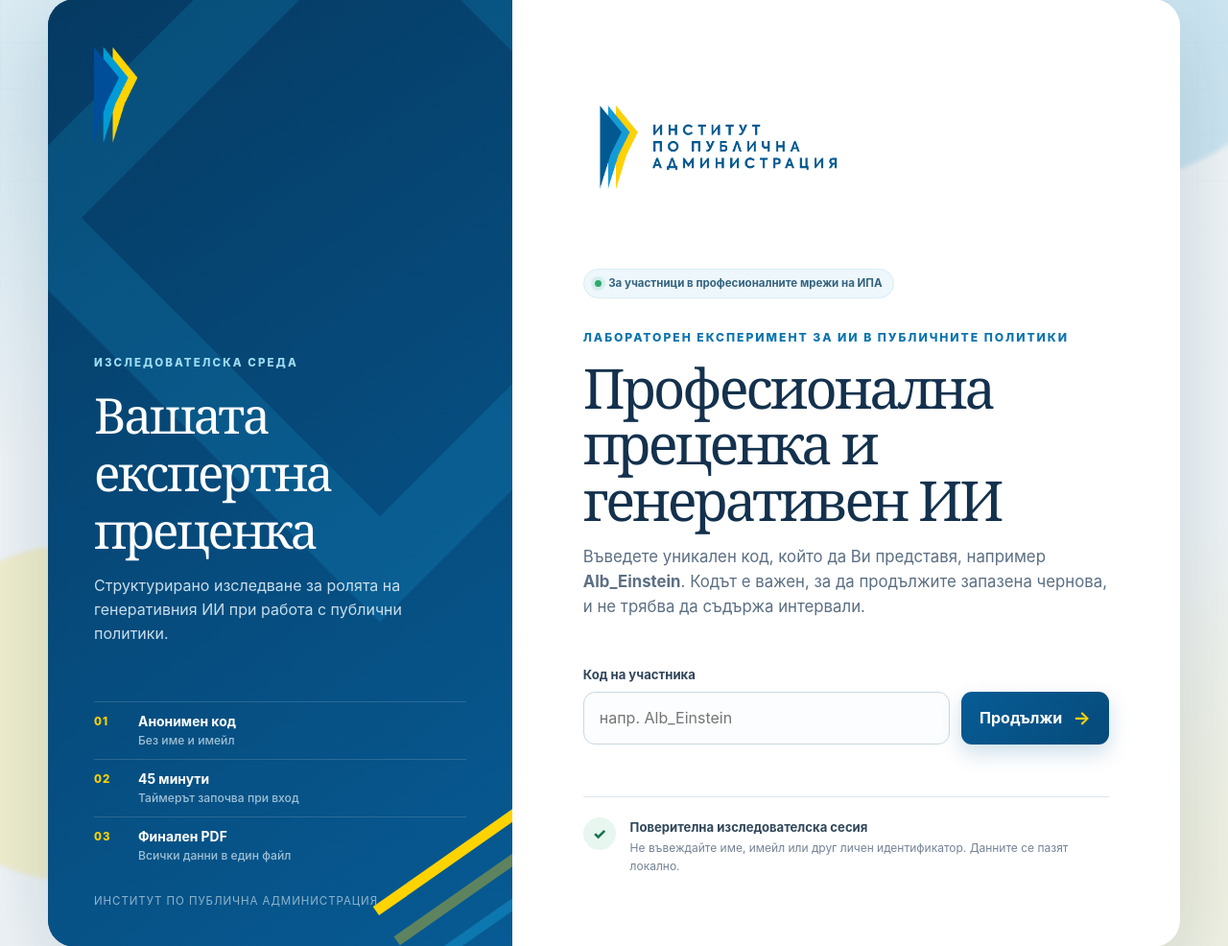
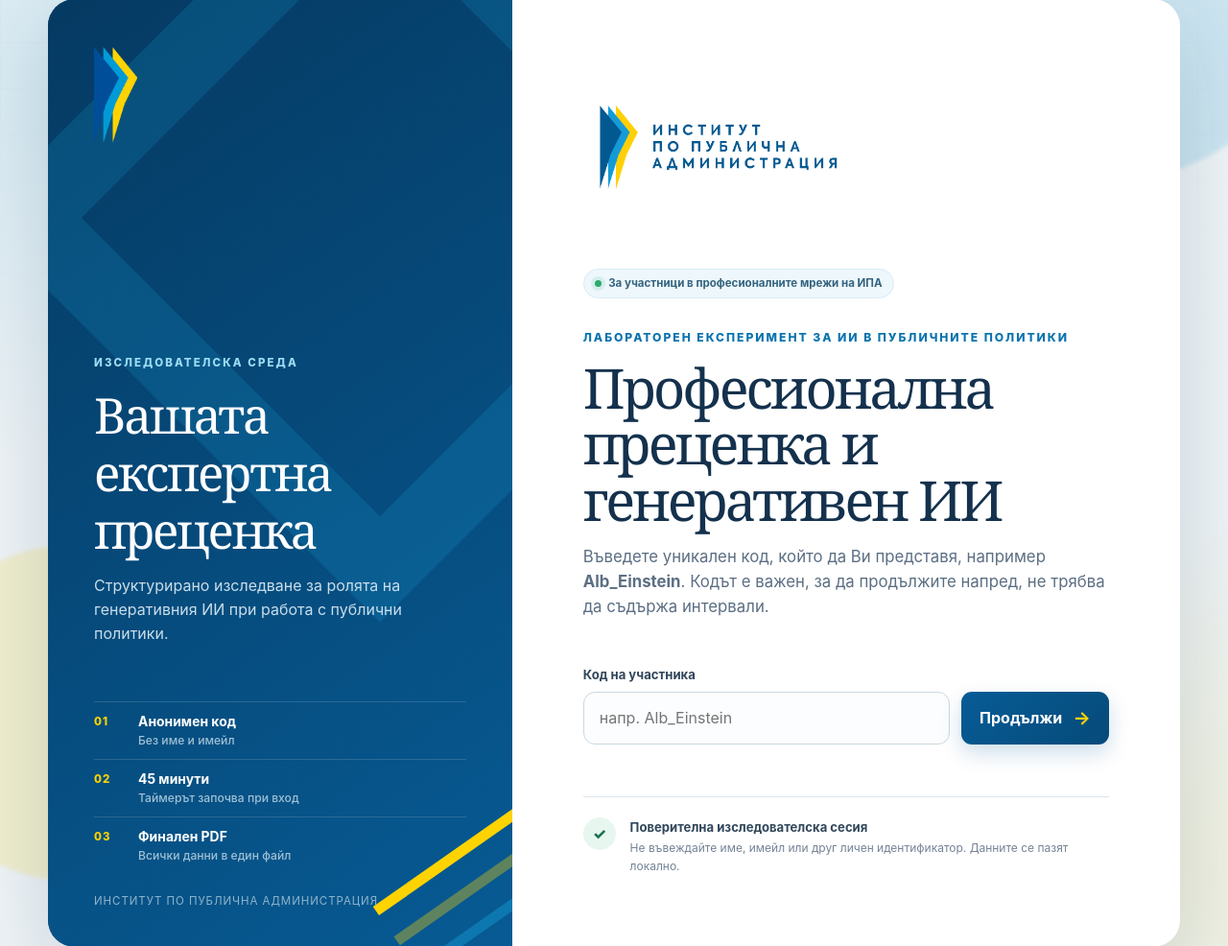
Before and after one commit to pi2-beep/albena_experiment, a Flask app: page / in a window 1280 px wide. Shown: the part 52-1038 px from the top of the page at 96% size. Run offline with Flask 3, Linux system fonts and the light colour scheme.

Commit message:
Clarify participant code instructions

```diff
--- a/templates/index.html
+++ b/templates/index.html
@@ -35,7 +35,7 @@
           <span class="status-pill"><i></i> За участници в професионалните мрежи на ИПА</span>
           <p class="eyebrow">Лабораторен експеримент за ИИ в публичните политики</p>
           <h1 id="login-title">Професионална преценка и генеративен ИИ</h1>
-          <p class="lead">Въведете уникален код, който да Ви представя, например <strong>Alb_Einstein</strong>. Кодът е важен, за да продължите запазена чернова, и не трябва да съдържа интервали.</p>
+          <p class="lead">Въведете уникален код, който да Ви представя, например <strong>Alb_Einstein</strong>. Кодът е важен, за да продължите напред, не трябва да съдържа интервали.</p>
         </div>
         <form id="login-form" novalidate>
           <label for="participant-code">Код на участника</label>
```
